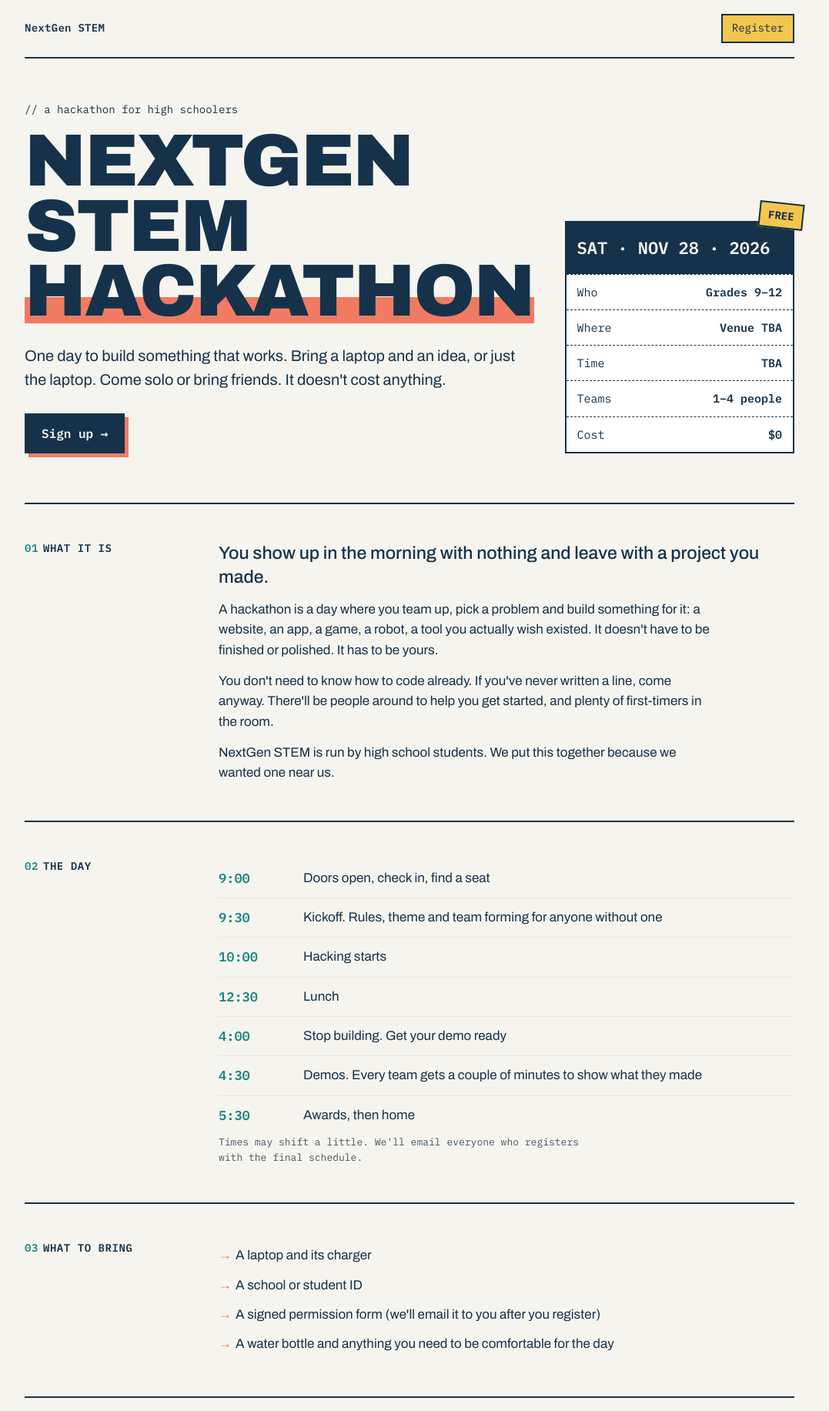
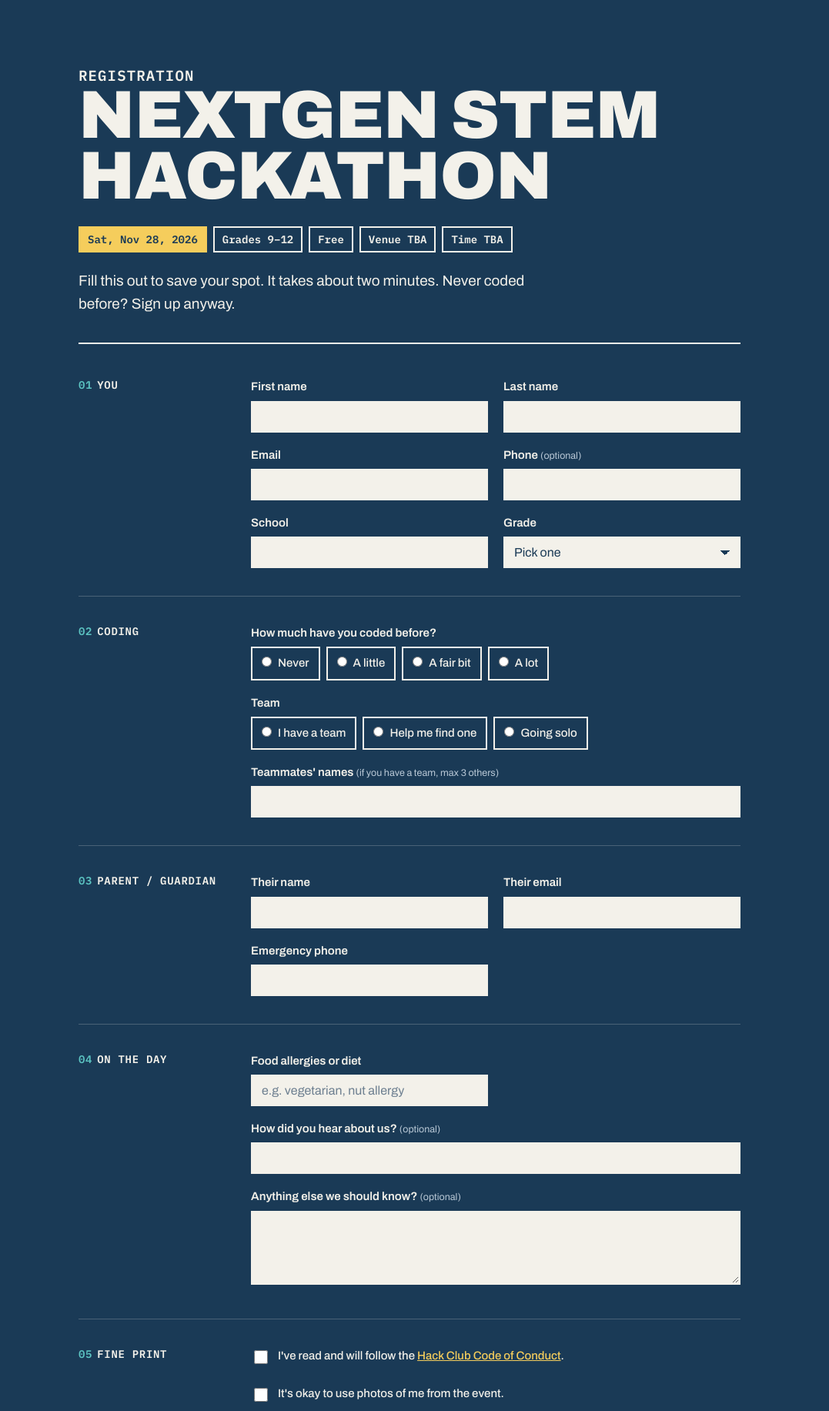
Before and after one commit to ZzzzzRyanzzzzzZ/NextGenSTEM, a website: page index.html in a window 1280 px wide. Shown: the top 1833 px of the page at 77% size, without its empty margins (108-1185 px from the left). Drawn offline with Linux system fonts and the light colour scheme.

Commit message:
Make the site a single registration page on navy
Drops the separate home page, schedule and FAQ. The form is now the
whole site at /, and /register redirects there.

Co-Authored-By: Claude Opus 5.5 <noreply@anthropic.com>
Claude-Session: https://claude.ai/code/session_01D6Vpka8nrwb3stZgDqRPw8

```diff
--- a/index.html
+++ b/index.html
@@ -3,127 +3,125 @@
 <head>
 <meta charset="utf-8">
 <meta name="viewport" content="width=device-width, initial-scale=1">
-<title>NextGen STEM Hackathon · Nov 28, 2026</title>
-<meta name="description" content="A free, one-day hackathon for high schoolers in grades 9 to 12. Saturday, November 28, 2026.">
+<title>NextGen STEM Hackathon · Register</title>
+<meta name="description" content="Register for the NextGen STEM Hackathon, Saturday, November 28, 2026. Free for grades 9 to 12.">
 <link rel="preconnect" href="https://fonts.googleapis.com">
 <link rel="preconnect" href="https://fonts.gstatic.com" crossorigin>
 <link href="https://fonts.googleapis.com/css2?family=Archivo:wdth,wght@62..125,400..900&family=IBM+Plex+Mono:wght@400;600;700&display=swap" rel="stylesheet">
 <link rel="stylesheet" href="/style.css">
 </head>
 <body>
-<!--
-  EVENT DETAILS TO FILL IN
-  Search this file for "TBA" and replace each one: venue, address and start/end time.
-  The schedule below is a draft. Change the times to match your real plan.
--->
+<!-- Replace "TBA" below with the venue and time once they're set. -->
 <div class="wrap">
 
-  <header class="bar">
-    <a class="home" href="/">NextGen STEM</a>
-    <a class="go" href="/register">Register</a>
-  </header>
-
-  <div class="hero">
-    <div>
-      <p class="kicker">// a hackathon for high schoolers</p>
-      <h1>NextGen STEM <span class="mark">Hackathon</span></h1>
-      <p class="blurb">One day to build something that works. Bring a laptop and an idea, or just the laptop. Come solo or bring friends. It doesn't cost anything.</p>
-      <a class="btn" href="/register">Sign up &rarr;</a>
+  <div class="formhead">
+    <p class="kicker">Registration</p>
+    <h1>NextGen STEM Hackathon</h1>
+    <ul class="facts">
+      <li>Sat, Nov 28, 2026</li>
+      <li>Grades 9–12</li>
+      <li>Free</li>
+      <li>Venue TBA</li>
+      <li>Time TBA</li>
+    </ul>
+    <p>Fill this out to save your spot. It takes about two minutes. Never coded before? Sign up anyway.</p>
   </div>
 
-    <div class="ticket" aria-label="Event details">
-      <span class="sticker">Free</span>
-      <span class="big">SAT · NOV 28 · 2026</span>
-      <div><span>Who</span><b>Grades 9–12</b></div>
-      <div><span>Where</span><b>Venue TBA</b></div>
-      <div><span>Time</span><b>TBA</b></div>
-      <div><span>Teams</span><b>1–4 people</b></div>
-      <div><span>Cost</span><b>$0</b></div>
+  <form id="reg" novalidate>
+    <div class="hp" aria-hidden="true">
+      <label for="website">Leave this empty</label>
+      <input type="text" id="website" name="website" tabindex="-1" autocomplete="off">
+    </div>
+
+    <fieldset>
+      <legend><span>01</span>You</legend>
+      <div class="fields">
+        <div><label for="first">First name</label><input type="text" id="first" name="first" autocomplete="given-name" required></div>
+        <div><label for="last">Last name</label><input type="text" id="last" name="last" autocomplete="family-name" required></div>
+        <div><label for="email">Email</label><input type="email" id="email" name="email" autocomplete="email" required></div>
+        <div><label for="phone">Phone <small>(optional)</small></label><input type="tel" id="phone" name="phone" autocomplete="tel"></div>
+        <div><label for="school">School</label><input type="text" id="school" name="school" required></div>
+        <div>
+          <label for="grade">Grade</label>
+          <select id="grade" name="grade" required>
+            <option value="">Pick one</option>
+            <option>9</option><option>10</option><option>11</option><option>12</option>
+          </select>
         </div>
       </div>
+    </fieldset>
 
-  <section class="part" id="about">
-    <h2><span>01</span>What it is</h2>
-    <div>
-      <p class="lead">You show up in the morning with nothing and leave with a project you made.</p>
-      <p>A hackathon is a day where you team up, pick a problem and build something for it: a website, an app, a game, a robot, a tool you actually wish existed. It doesn't have to be finished or polished. It has to be yours.</p>
-      <p>You don't need to know how to code already. If you've never written a line, come anyway. There'll be people around to help you get started, and plenty of first-timers in the room.</p>
-      <p>NextGen STEM is run by high school students. We put this together because we wanted one near us.</p>
+    <fieldset>
+      <legend><span>02</span>Coding</legend>
+      <div class="fields">
+        <div class="full">
+          <label id="exp-l">How much have you coded before?</label>
+          <div class="radios" role="radiogroup" aria-labelledby="exp-l">
+            <label><input type="radio" name="experience" value="Never" required>Never</label>
+            <label><input type="radio" name="experience" value="A little">A little</label>
+            <label><input type="radio" name="experience" value="A fair bit">A fair bit</label>
+            <label><input type="radio" name="experience" value="A lot">A lot</label>
           </div>
-  </section>
+        </div>
+        <div class="full">
+          <label id="team-l">Team</label>
+          <div class="radios" role="radiogroup" aria-labelledby="team-l">
+            <label><input type="radio" name="team" value="Have a team" required>I have a team</label>
+            <label><input type="radio" name="team" value="Need a team">Help me find one</label>
+            <label><input type="radio" name="team" value="Solo">Going solo</label>
+          </div>
+        </div>
+        <div class="full"><label for="teammates">Teammates' names <small>(if you have a team, max 3 others)</small></label><input type="text" id="teammates" name="teammates"></div>
+      </div>
+    </fieldset>
 
-  <section class="part" id="schedule">
-    <h2><span>02</span>The day</h2>
-    <div>
-      <table class="sched">
-        <tr><td>9:00</td><td>Doors open, check in, find a seat</td></tr>
-        <tr><td>9:30</td><td>Kickoff. Rules, theme and team forming for anyone without one</td></tr>
-        <tr><td>10:00</td><td>Hacking starts</td></tr>
-        <tr><td>12:30</td><td>Lunch</td></tr>
-        <tr><td>4:00</td><td>Stop building. Get your demo ready</td></tr>
-        <tr><td>4:30</td><td>Demos. Every team gets a couple of minutes to show what they made</td></tr>
-        <tr><td>5:30</td><td>Awards, then home</td></tr>
-      </table>
-      <p class="note">Times may shift a little. We'll email everyone who registers with the final schedule.</p>
+    <fieldset>
+      <legend><span>03</span>Parent / guardian</legend>
+      <div class="fields">
+        <div><label for="pname">Their name</label><input type="text" id="pname" name="parent_name" required></div>
+        <div><label for="pemail">Their email</label><input type="email" id="pemail" name="parent_email" required></div>
+        <div><label for="pphone">Emergency phone</label><input type="tel" id="pphone" name="parent_phone" required></div>
       </div>
-  </section>
+    </fieldset>
 
-  <section class="part" id="bring">
-    <h2><span>03</span>What to bring</h2>
-    <div>
-      <ul class="plain">
-        <li>A laptop and its charger</li>
-        <li>A school or student ID</li>
-        <li>A signed permission form (we'll email it to you after you register)</li>
-        <li>A water bottle and anything you need to be comfortable for the day</li>
-      </ul>
+    <fieldset>
+      <legend><span>04</span>On the day</legend>
+      <div class="fields">
+        <div><label for="diet">Food allergies or diet</label><input type="text" id="diet" name="diet" placeholder="e.g. vegetarian, nut allergy"></div>
+        <div class="full"><label for="heard">How did you hear about us? <small>(optional)</small></label><input type="text" id="heard" name="heard"></div>
+        <div class="full"><label for="notes">Anything else we should know? <small>(optional)</small></label><textarea id="notes" name="notes"></textarea></div>
       </div>
-  </section>
+    </fieldset>
 
-  <section class="part" id="faq">
-    <h2><span>04</span>Questions</h2>
-    <div>
-      <details>
-        <summary>Who can come?</summary>
-        <p>Any high school student in grades 9 through 12. You don't need to be from a particular school.</p>
-      </details>
-      <details>
-        <summary>Does it cost anything?</summary>
-        <p>No. Registering and attending are both free.</p>
-      </details>
-      <details>
-        <summary>I've never coded. Is this for me?</summary>
-        <p>Yes. Lots of people at hackathons are beginners. Pick something small, ask questions and learn as you go. That's the point of the day.</p>
-      </details>
-      <details>
-        <summary>Do I need a team?</summary>
-        <p>No. Teams are up to four people. If you don't have one, tell us on the form and we'll help you find one at kickoff. You can also work alone.</p>
-      </details>
-      <details>
-        <summary>Can I start my project before the day?</summary>
-        <p>You can think about ideas all you want, but the building itself has to happen during the event. That keeps it fair for everyone.</p>
-      </details>
-      <details>
-        <summary>What are the rules?</summary>
-        <p>Be kind, build your own work, and follow the <a href="https://hackclub.com/conduct/" target="_blank" rel="noopener">Hack Club Code of Conduct</a>. Anyone who doesn't will be asked to leave.</p>
-      </details>
-      <details>
-        <summary>My parents have questions.</summary>
-        <p>Have them email us at <a href="mailto:nextgenstem42@gmail.com">nextgenstem42@gmail.com</a>. We're happy to talk.</p>
-      </details>
+    <fieldset>
+      <legend><span>05</span>Fine print</legend>
+      <div class="fields">
+        <div class="full">
+          <label class="check"><input type="checkbox" name="conduct" value="yes" required><span>I've read and will follow the <a href="https://hackclub.com/conduct/" target="_blank" rel="noopener">Hack Club Code of Conduct</a>.</span></label>
         </div>
-  </section>
+        <div class="full">
+          <label class="check"><input type="checkbox" name="photos" value="yes"><span>It's okay to use photos of me from the event.</span></label>
+        </div>
+      </div>
+    </fieldset>
 
-  <div class="end">
-    <h2>Come build<br>something.</h2>
-    <a class="btn" href="/register">Register for the hackathon &rarr;</a>
+    <div class="submit">
+      <button class="btn" type="submit" id="send">Register &rarr;</button>
+      <p id="status" role="status" aria-live="polite"></p>
+    </div>
+  </form>
+
+  <div class="done" id="done" hidden>
+    <h2>You're in.</h2>
+    <p class="lead">Thanks for signing up. Look out for an email from <a href="mailto:nextgenstem42@gmail.com">nextgenstem42@gmail.com</a> with the details. If you don't see it in a couple of days, check spam or write to us.</p>
       </div>
 
   <footer>
-    <span>NextGen STEM Hackathon · 2026</span>
+    <span>Questions?</span>
     <a href="mailto:nextgenstem42@gmail.com">nextgenstem42@gmail.com</a>
   </footer>
 
 </div>
+<script src="/register.js"></script>
 </body>
 </html>
--- a/style.css
+++ b/style.css
@@ -1,169 +1,114 @@
-/* NextGen STEM Hackathon */
+/* NextGen STEM Hackathon registration */
 
 :root {
-  --paper: #f6f4ee;
-  --paper-2: #ece8dd;
-  --ink: #16324a;
-  --ink-2: #44586b;
-  --line: #16324a;
-  --teal: #1f8584;
-  --coral: #f07b62;
-  --gold: #f3c74f;
-  --field: #ffffff;
+  --bg: #1a3a56;
+  --text: #f3f1ea;
+  --text-2: #b9c8d6;
+  --line: rgba(243, 241, 234, .22);
+  --field: #f3f1ea;
+  --field-text: #1a3a56;
+  --teal: #5cc4c2;
+  --coral: #f8836b;
+  --gold: #f5cd5c;
   --mono: "IBM Plex Mono", ui-monospace, Menlo, monospace;
   --sans: "Archivo", "Helvetica Neue", Arial, sans-serif;
 }
 
 * { box-sizing: border-box; }
-html { -webkit-text-size-adjust: 100%; }
+html { -webkit-text-size-adjust: 100%; background: var(--bg); }
 body {
   margin: 0;
-  background: var(--paper);
-  color: var(--ink);
+  background: var(--bg);
+  color: var(--text);
   font: 17px/1.55 var(--sans);
 }
 a { color: inherit; }
-img { max-width: 100%; }
 
-.wrap { max-width: 1040px; margin: 0 auto; padding: 0 20px; }
+.wrap { max-width: 900px; margin: 0 auto; padding: 0 20px; }
 
-/* top bar */
-.bar {
-  display: flex; justify-content: space-between; align-items: center;
-  padding: 18px 0; border-bottom: 2px solid var(--line);
-  font-family: var(--mono); font-size: 14px;
+.kicker {
+  font: 600 14px var(--mono); text-transform: uppercase; letter-spacing: .06em;
+  color: var(--gold); margin: 0 0 14px;
 }
-.bar a { text-decoration: none; }
-.bar .home { font-weight: 600; letter-spacing: .02em; }
-.bar .go { border: 2px solid var(--line); padding: 6px 12px; background: var(--gold); }
-.bar .go:hover { background: var(--ink); color: var(--paper); }
-
-/* hero */
-.hero {
-  display: grid; grid-template-columns: 1.6fr 1fr; gap: 40px;
-  padding: 56px 0 64px; border-bottom: 2px solid var(--line);
-  align-items: end;
-}
-.kicker { font-family: var(--mono); font-size: 14px; margin: 0 0 14px; }
 h1 {
-  font-weight: 900; font-stretch: 80%;
-  font-size: clamp(44px, 8vw, 96px); line-height: .88;
-  letter-spacing: -.02em; margin: 0; text-transform: uppercase;
-}
-h1 .mark {
-  background: linear-gradient(transparent 58%, var(--coral) 58%, var(--coral) 90%, transparent 90%);
-}
-.hero p.blurb { font-size: 20px; max-width: 32em; margin: 26px 0 0; }
-
-.ticket {
-  border: 2px solid var(--line); background: var(--field);
-  font-family: var(--mono); font-size: 15px; position: relative;
-}
-.ticket div { display: flex; justify-content: space-between; gap: 12px; padding: 11px 14px; border-top: 1px dashed var(--line); }
-.ticket div:first-child { border-top: 0; }
-.ticket b { font-weight: 600; text-align: right; }
-.ticket .big { display: block; padding: 16px 14px; background: var(--ink); color: var(--paper); font-size: 22px; font-weight: 600; }
-.sticker {
-  position: absolute; top: -26px; right: -14px;
-  background: var(--gold); border: 2px solid var(--line);
-  padding: 6px 10px; transform: rotate(6deg);
-  font: 700 14px var(--mono); text-transform: uppercase;
+  font-weight: 900; font-stretch: 80%; text-transform: uppercase;
+  font-size: clamp(44px, 8.5vw, 88px); line-height: .9; letter-spacing: -.01em;
+  margin: 0;
 }
 
+.formhead { padding: 64px 0 36px; border-bottom: 2px solid var(--text); }
+.formhead p { max-width: 34em; margin: 22px 0 0; font-size: 19px; color: var(--text); }
+.facts {
+  list-style: none; margin: 26px 0 0; padding: 0;
+  display: flex; flex-wrap: wrap; gap: 8px;
+  font: 600 14px var(--mono);
+}
+.facts li { border: 2px solid var(--text); padding: 6px 10px; }
+.facts li:first-child { background: var(--gold); border-color: var(--gold); color: var(--bg); }
+
 .btn {
-  display: inline-block; margin-top: 28px;
-  font: 600 16px var(--mono); text-decoration: none;
-  border: 2px solid var(--line); background: var(--ink); color: var(--paper);
-  padding: 14px 20px; box-shadow: 5px 5px 0 var(--coral);
+  display: inline-block;
+  font: 700 16px var(--mono); text-decoration: none;
+  border: 2px solid var(--gold); background: var(--gold); color: var(--bg);
+  padding: 14px 22px; box-shadow: 5px 5px 0 var(--coral); cursor: pointer;
 }
 .btn:hover { transform: translate(2px, 2px); box-shadow: 3px 3px 0 var(--coral); }
-.btn:focus-visible, a:focus-visible, input:focus-visible, select:focus-visible, textarea:focus-visible, summary:focus-visible {
+.btn[disabled] { opacity: .6; cursor: wait; }
+a:focus-visible, input:focus-visible, select:focus-visible, textarea:focus-visible, .btn:focus-visible {
   outline: 3px solid var(--teal); outline-offset: 2px;
 }
 
-/* sections */
-section.part {
-  display: grid; grid-template-columns: 220px 1fr; gap: 32px;
-  padding: 48px 0; border-bottom: 2px solid var(--line);
+form { padding: 8px 0 56px; }
+fieldset {
+  border: 0; margin: 0; padding: 36px 0; border-bottom: 1px solid var(--line);
+  display: grid; grid-template-columns: 200px 1fr; gap: 24px;
 }
-section.part > h2 {
-  margin: 0; font: 600 14px var(--mono); text-transform: uppercase; letter-spacing: .04em;
-}
-section.part > h2 span { color: var(--teal); margin-right: 6px; }
-.part p { margin: 0 0 14px; max-width: 38em; }
-.part p:last-child { margin-bottom: 0; }
-.lead { font-size: 23px; line-height: 1.35; font-weight: 500; }
-
-.sched { width: 100%; border-collapse: collapse; }
-.sched td { padding: 12px 0; border-top: 1px solid var(--paper-2); vertical-align: top; }
-.sched tr:first-child td { border-top: 0; }
-.sched td:first-child { font-family: var(--mono); width: 110px; white-space: nowrap; color: var(--teal); font-weight: 600; }
-.note { font-family: var(--mono); font-size: 13px; color: var(--ink-2); margin-top: 14px; }
-
-ul.plain { margin: 0; padding: 0; list-style: none; }
-ul.plain li { padding: 6px 0 6px 22px; position: relative; }
-ul.plain li::before { content: "→"; position: absolute; left: 0; color: var(--coral); font-weight: 700; }
-
-details { border-top: 1px solid var(--paper-2); padding: 14px 0; }
-details:first-of-type { border-top: 0; padding-top: 0; }
-summary { cursor: pointer; font-weight: 700; list-style: none; }
-summary::-webkit-details-marker { display: none; }
-summary::before { content: "+"; display: inline-block; width: 20px; font-family: var(--mono); color: var(--teal); }
-details[open] summary::before { content: "–"; }
-details p { margin: 8px 0 0 20px; }
-
-.end { padding: 64px 0; text-align: left; }
-.end h2 { font-weight: 900; font-stretch: 80%; text-transform: uppercase; font-size: clamp(38px, 6vw, 64px); line-height: .95; margin: 0; }
-
-footer {
-  padding: 22px 0 40px; border-top: 2px solid var(--line);
-  font-family: var(--mono); font-size: 13px; color: var(--ink-2);
-  display: flex; flex-wrap: wrap; gap: 8px 24px; justify-content: space-between;
-}
-
-/* register page */
-.formhead { padding: 48px 0 28px; border-bottom: 2px solid var(--line); }
-.formhead h1 { font-size: clamp(44px, 8vw, 84px); }
-.formhead p { max-width: 36em; margin: 18px 0 0; font-size: 18px; }
-
-form { padding: 8px 0 56px; }
-fieldset { border: 0; margin: 0; padding: 36px 0; border-bottom: 1px solid var(--paper-2); display: grid; grid-template-columns: 220px 1fr; gap: 24px; }
-legend { float: left; font: 600 14px var(--mono); text-transform: uppercase; letter-spacing: .04em; padding: 0; }
+legend { float: left; padding: 0; font: 600 14px var(--mono); text-transform: uppercase; letter-spacing: .05em; }
 legend span { color: var(--teal); margin-right: 6px; }
 fieldset .fields { display: grid; grid-template-columns: 1fr 1fr; gap: 18px 20px; }
 .full { grid-column: 1 / -1; }
+
 label { display: block; font-weight: 600; font-size: 15px; margin-bottom: 6px; }
-label small { font-weight: 400; color: var(--ink-2); }
+label small { font-weight: 400; color: var(--text-2); }
 input[type=text], input[type=email], input[type=tel], select, textarea {
-  width: 100%; font: 16px var(--sans); color: var(--ink);
-  background: var(--field); border: 2px solid var(--line); border-radius: 0;
+  width: 100%; font: 16px var(--sans); color: var(--field-text);
+  background: var(--field); border: 2px solid var(--field); border-radius: 0;
   padding: 10px 12px; appearance: none;
 }
+input::placeholder, textarea::placeholder { color: #6d7f90; }
 select {
-  background-image: linear-gradient(45deg, transparent 50%, var(--ink) 50%), linear-gradient(135deg, var(--ink) 50%, transparent 50%);
+  background-image: linear-gradient(45deg, transparent 50%, var(--field-text) 50%), linear-gradient(135deg, var(--field-text) 50%, transparent 50%);
   background-position: calc(100% - 18px) 50%, calc(100% - 12px) 50%;
   background-size: 6px 6px; background-repeat: no-repeat; padding-right: 34px;
 }
 textarea { min-height: 96px; resize: vertical; }
+
 .radios { display: flex; flex-wrap: wrap; gap: 8px; }
-.radios label { font-weight: 500; margin: 0; border: 2px solid var(--line); background: var(--field); padding: 8px 12px; cursor: pointer; }
-.radios input { margin: 0 8px 0 0; accent-color: var(--ink); }
+.radios label { font-weight: 500; margin: 0; border: 2px solid var(--text); padding: 8px 12px; cursor: pointer; }
+.radios label:has(input:checked) { background: var(--text); color: var(--bg); }
+.radios input { margin: 0 8px 0 0; accent-color: var(--coral); }
 .check { display: flex; gap: 10px; align-items: flex-start; font-weight: 500; }
-.check input { margin-top: 5px; width: 18px; height: 18px; accent-color: var(--ink); flex: none; }
+.check input { margin-top: 4px; width: 18px; height: 18px; accent-color: var(--coral); flex: none; }
+.check a { color: var(--gold); }
+
 .hp { position: absolute; left: -9999px; }
 .submit { padding-top: 32px; display: flex; flex-wrap: wrap; align-items: center; gap: 18px; }
-.submit .btn { margin: 0; cursor: pointer; }
-.submit .btn[disabled] { opacity: .6; cursor: wait; }
-#status { font-family: var(--mono); font-size: 14px; margin: 0; }
-#status.err { color: #a63a24; }
-.done { padding: 56px 0 80px; }
-.done h2 { font-weight: 900; font-stretch: 80%; text-transform: uppercase; font-size: clamp(40px, 7vw, 72px); line-height: .95; margin: 0 0 18px; }
+#status { font: 14px var(--mono); margin: 0; }
+#status.err { color: var(--coral); }
 
-@media (max-width: 760px) {
-  .hero { grid-template-columns: 1fr; padding-top: 40px; gap: 44px; }
-  section.part, fieldset { grid-template-columns: 1fr; gap: 14px; }
+.done { padding: 64px 0 80px; }
+.done h2 { font-weight: 900; font-stretch: 80%; text-transform: uppercase; font-size: clamp(40px, 7vw, 72px); line-height: .95; margin: 0 0 18px; color: var(--gold); }
+.lead { font-size: 21px; line-height: 1.4; max-width: 32em; margin: 0; }
+.lead a { color: var(--gold); }
+
+footer {
+  padding: 22px 0 40px; border-top: 2px solid var(--text);
+  font: 13px var(--mono); color: var(--text-2);
+  display: flex; flex-wrap: wrap; gap: 8px 24px; justify-content: space-between;
+}
+
+@media (max-width: 720px) {
+  .formhead { padding-top: 44px; }
+  fieldset { grid-template-columns: 1fr; gap: 14px; }
   fieldset .fields { grid-template-columns: 1fr; }
-  .sticker { right: 8px; }
-  .lead { font-size: 20px; }
-  .bar .when { display: none; }
 }
```
Also changed, not shown: 404.html (+2 -6 lines), register.html (deleted, +0 -125 lines), README.md, vercel.json. Lines whose indentation alone changed are shown as unchanged.
